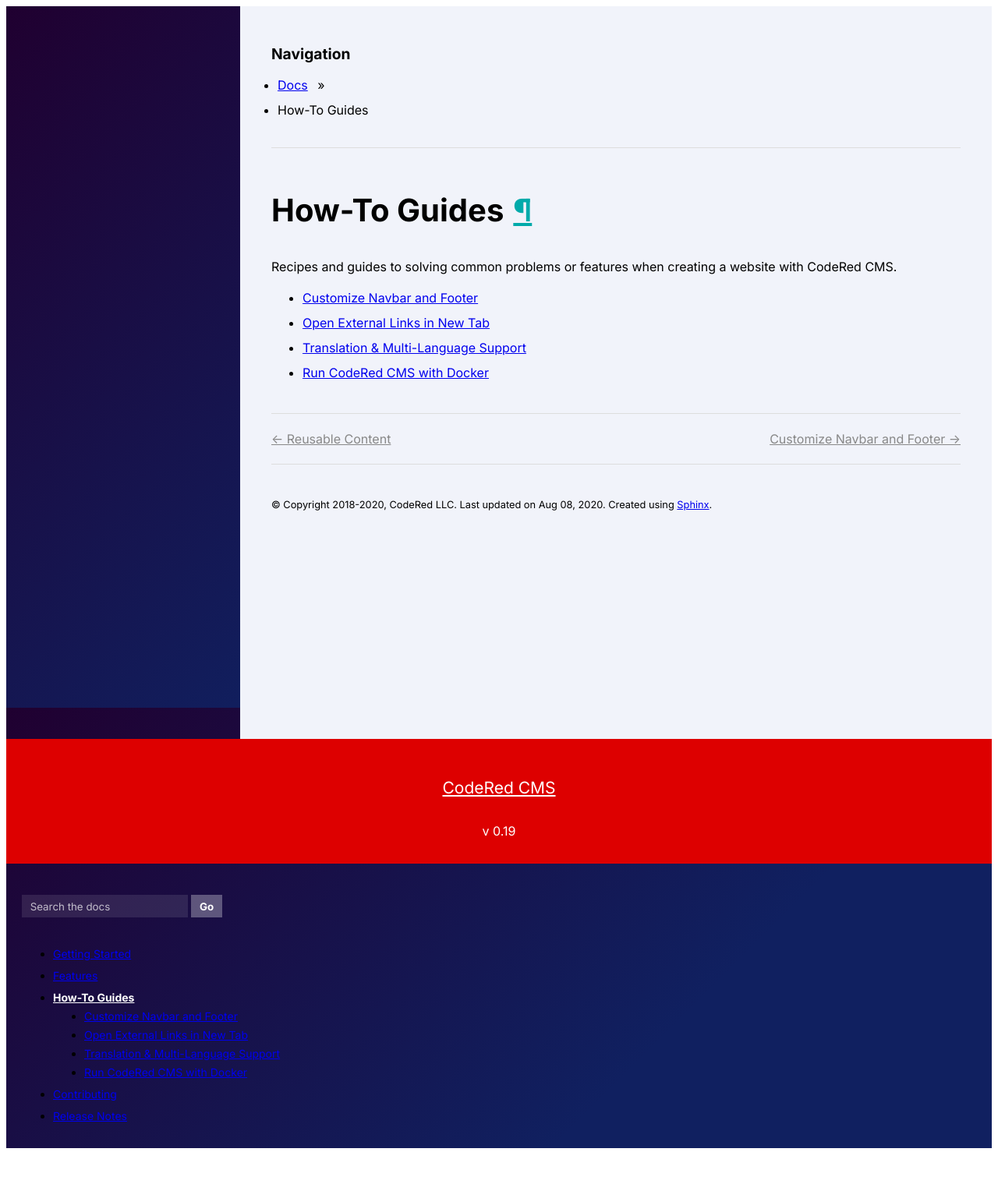
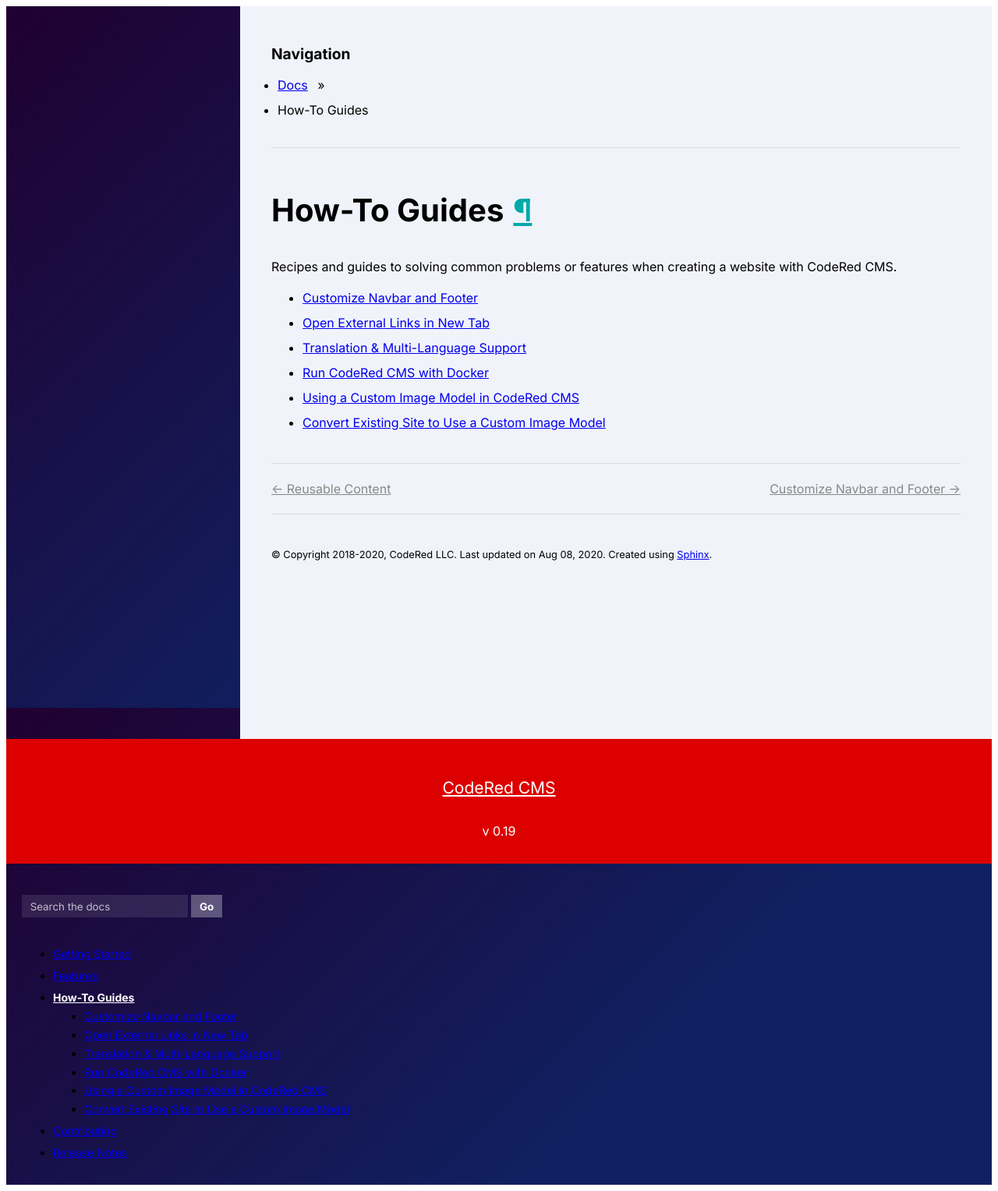
Before and after one commit to Gouldian0120/codecms, a Sphinx documentation site: the page built from docs/how_to/index.rst, in a window 1280 px wide. Shown: the whole page at 78% size. Built offline with Sphinx 7.4.7, drawn with Linux system fonts in a browser that asks for light colours; before the commit the page ends 1481 px from its top, so only the background shows below that.

Commit message:
Custom image model guide (#354)

```diff
--- a/docs/_static/docs.css
+++ b/docs/_static/docs.css
@@ -240,24 +240,54 @@ div.footer {
     clear: both;
 }
 
-div.admonition {
+div.admonition,
+div.versionadded,
+div.versionchanged,
+div.deprecated {
     background-color: #fafcff;
-    border-color: #d0e0f0;
+    border: 1px solid #d0e0f0;
     border-radius: 4px;
     border-width: 1.5px;
     color: #248;
     padding: 1em;
+    margin: 1em 0;
 }
-div.admonition code {
+div.admonition code,
+div.versionadded code,
+div.versionchanged code,
+div.deprecated code {
     background-color: #edeff2;
 }
-div.admonition.warning {
+div.admonition.warning,
+div.versionchanged,
+div.deprecated {
     background-color:#fffcfa;
     border-color:#f0e0d0;
     color:#842;
 }
-div.admonition.warning code {
+div.admonition.warning code,
+div.versionchanged code,
+div.deprecated code {
     background-color: #f5e5d5;
+}
+div.admonition > :last-child,
+div.versionadded > :last-child,
+div.versionchanged > :last-child,
+div.deprecated > :last-child {
+    margin-bottom: 0;
+}
+div.admonition > :first-child,
+div.versionadded > :first-child,
+div.versionchanged > :first-child,
+div.deprecated > :first-child {
+    margin-top: 0;
+}
+p.admonition-title,
+span.versionmodified {
+    font-weight: 700;
+    font-style: normal;
+    margin: 0 0.5em 0 0;
+    display: inline;
 }
 
 div.figure img {
--- a/docs/how_to/docker.rst
+++ b/docs/how_to/docker.rst
@@ -14,7 +14,6 @@ For the sake of this guide, we will assume your Django project is named
 .. _install Docker: https://docs.Docker.com/engine/install/
 
 
-
 Step 1: Choose How to Use Docker
 --------------------------------
 
@@ -25,7 +24,6 @@ The most common way of working with Docker is to create a static Docker image,
 containing all of your code, which is effectively versioned in tandem with your
 git repository. Each time you change your project code, you also create a new
 version of the image. Because this image is effectively static and mirrors
-
 version control, there is no way to store dynamic files such as a database or
 media files. In this setup, you would want to use 3rd party services such as AWS
 S3 for files, or AWS RDS for database. Nearly all cloud platforms provide
@@ -145,6 +142,10 @@ to change this tag every time you build the image. Docker image tags work
 essentially like version control, as such many people choose to use their
 current git commit ID as the tag. If you are using the "Image as Environment"
 approach, then this tag would likely be your Python version, e.g. ``py3.8.1``
+
+
+Step 3: Run a Container Using the Image
+---------------------------------------
 
 Now, create a container using the image. If using the "Versioned Image"
 approach:
--- a/docs/how_to/index.rst
+++ b/docs/how_to/index.rst
@@ -12,3 +12,5 @@ with CodeRed CMS.
     link_targets
     translation
     docker
+    use_custom_image_model
+    convert_image_model
```
Also changed, not shown: other parts of docs/how_to/docker.rst (+2 -3 lines), docs/how_to/_custom_image1.rst (added, +45 -0 lines), docs/how_to/_custom_image2.rst (added, +10 -0 lines), docs/how_to/_custom_image3.rst (added, +9 -0 lines), docs/how_to/convert_image_model.rst (added, +82 -0 lines), docs/how_to/use_custom_image_model.rst (added, +34 -0 lines), docs/releases/v0.19.0.rst (+14 -2 lines).
